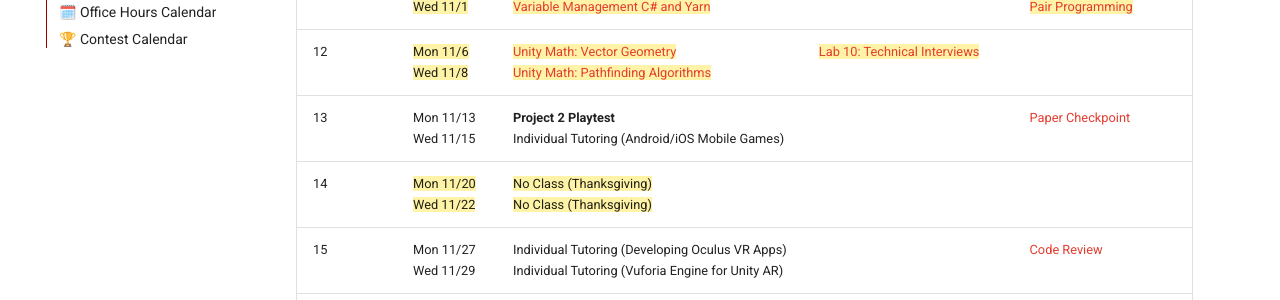
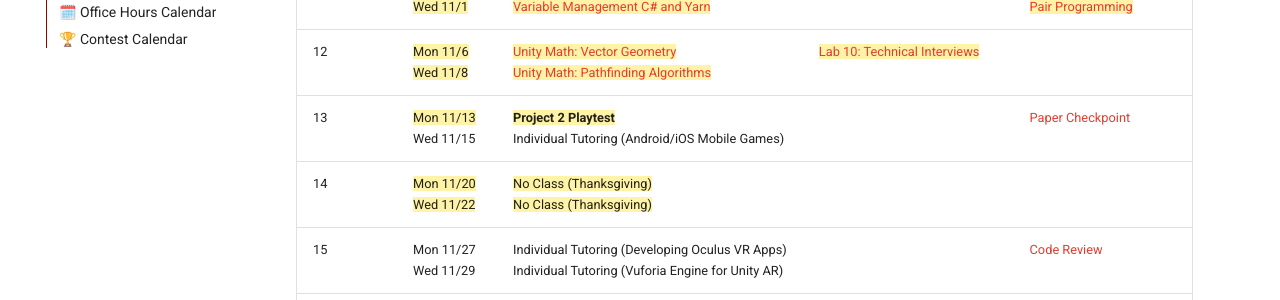
Before and after one commit to usc-ctin583/usc-ctin583.github.io, an MkDocs documentation site: the page built from docs/index.md, in a window 1280 px wide and 900 px high, scrolled down 870 px. Shown: the part 150-450 px from the top of the window. Built offline with MkDocs 1.6.1 and Material for MkDocs 9.7.7, drawn with Linux system fonts in a browser that asks for light colours.

Commit message:
schedule modification

```diff
--- a/docs/index.md
+++ b/docs/index.md
@@ -15,7 +15,7 @@
 | 10   | ==Mon 10/23== <br> ==Wed 10/25== | ==[Unity 3D: Mecanim Animation](https://www.icloud.com/keynote/06aC7YI4Dfhus0rUU6kLUnT3Q#Lecture10)== <br> ==[Unity 3D: Advanced Cinemachine](https://www.icloud.com/keynote/090pVb415sSet7PFsC_TzDpQw#Lecture10)== | ==[Lab 8: Illumination](Labs/lab08.md)== |
 | 11   | ==Mon 10/30== <br> ==Wed 11/1==  | ==[Yarn Spinner for Unity](https://www.icloud.com/keynote/012lleSf44gJC4BdO84HmbRUg#Lecture11)== <br> ==[Variable Management C# and Yarn](https://www.icloud.com/keynote/001VeMlaVJtt1EM4tcWbnIGKg#Lecture11)== | ==[Lab 9: VFX Graph](Labs/lab09.md)== | <br> ==[Pair Programming](Projects/project2checkpoint1.md)== |
 | 12   | ==Mon 11/6== <br> ==Wed 11/8==   | ==[Unity Math: Vector Geometry](https://www.icloud.com/keynote/0aaORGReysswd2IA81LVj3YyQ#Lecture12)== <br> ==[Unity Math: Pathfinding Algorithms](https://www.icloud.com/keynote/085i5_hgq5i6oxmcr1mfAPjHA#Lecture12)== | ==[Lab 10: Technical Interviews](Labs/lab10.md)== |
-| 13   | Mon 11/13 <br> Wed 11/15 |  **Project 2 Playtest** <br> Individual Tutoring (Android/iOS Mobile Games) | | [Paper Checkpoint](Projects/project2checkpoint2.md)|
+| 13   | ==Mon 11/13== <br> Wed 11/15 |  ==**Project 2 Playtest**== <br> Individual Tutoring (Android/iOS Mobile Games) | | [Paper Checkpoint](Projects/project2checkpoint2.md)|
 | 14   | ==Mon 11/20== <br> ==Wed 11/22== | ==No Class (Thanksgiving)== <br> ==No Class (Thanksgiving)== | | |
 | 15   | Mon 11/27 <br> Wed 11/29 | Individual Tutoring (Developing Oculus VR Apps) <br> Individual Tutoring (Vuforia Engine for Unity AR) | | [Code Review](Projects/project2checkpoint3.md) |
 | 16   | Mon 12/4 <br> Wed 12/6   | **Project 2 Playtest** <br> **Project 2 Final Presentations** | | |
```
